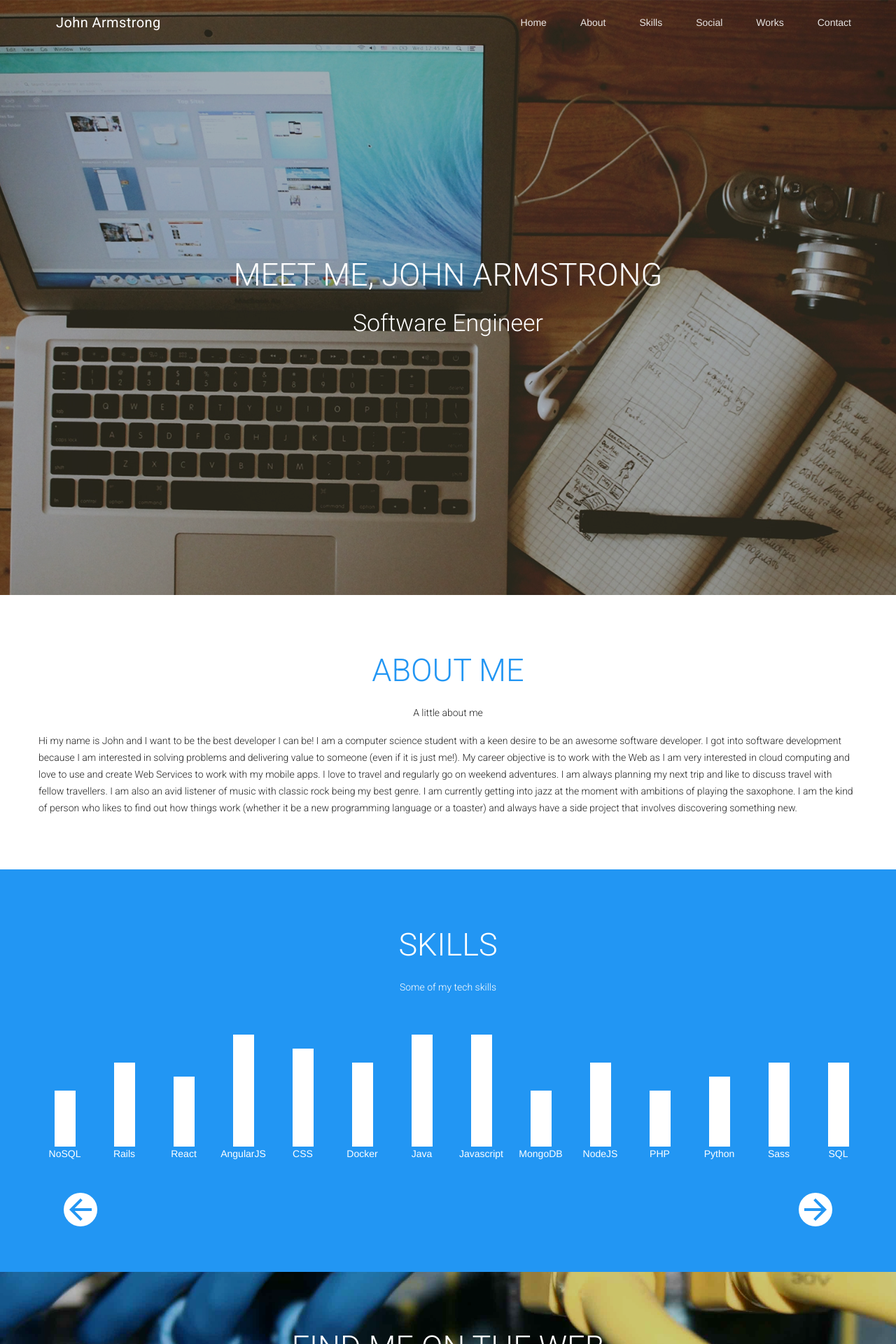
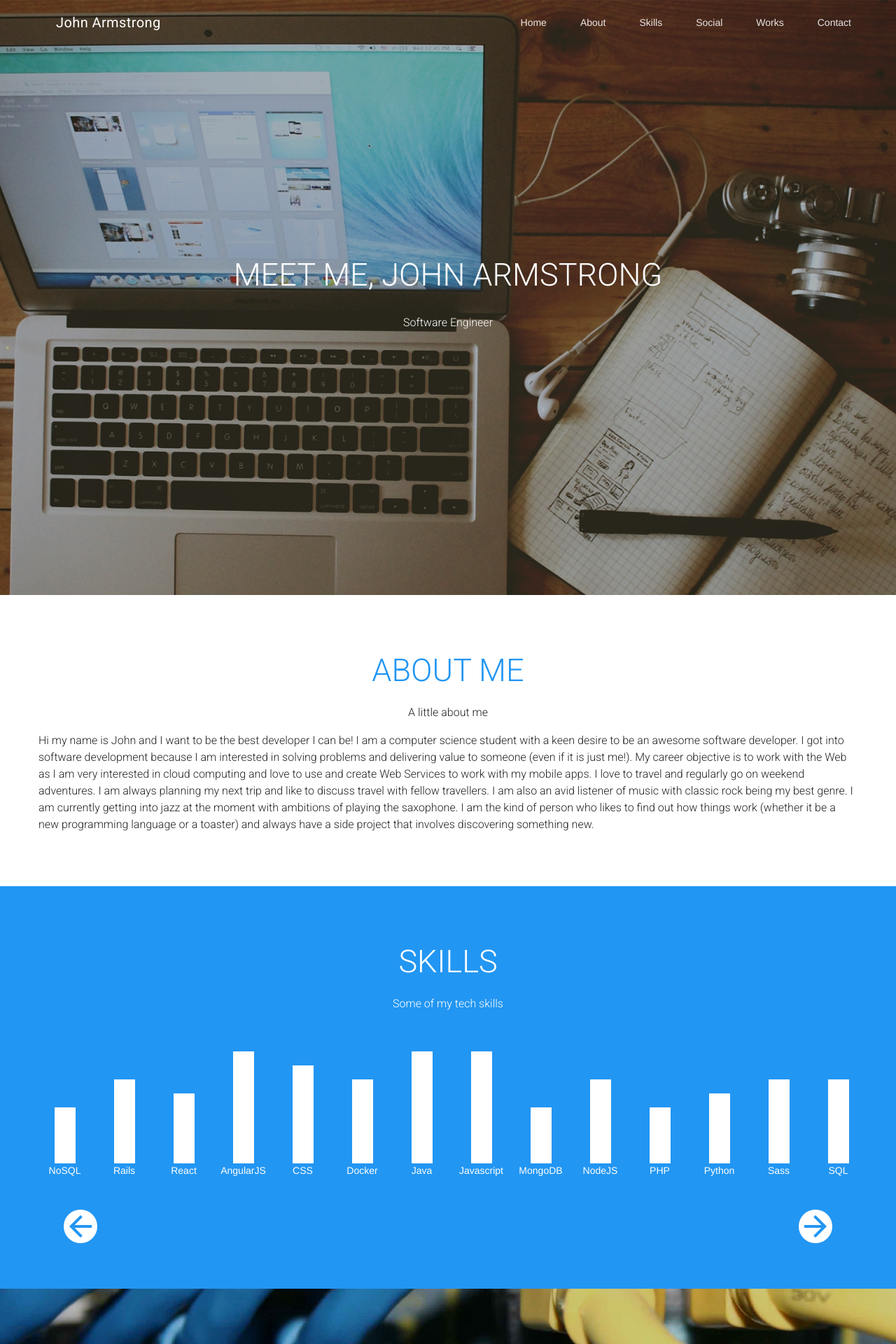
Before and after one commit to jman48/portfolio_site, a Jekyll site: the page built from index.html, in a window 1280 px wide. Shown: the top 1920 px of the page at 70% size. Built offline with Jekyll 4.4.1, drawn with Linux system fonts in a browser that asks for light colours; nearby versions of some CDN libraries.

Commit message:
Made text 16px to make it easier to read on large screens

```diff
--- /dev/null
+++ b/_sass/about.scss
@@ -0,0 +1,3 @@
+.content, .sub-header {
+  font-size: $base-font-size;
+}
--- a/_sass/works.scss
+++ b/_sass/works.scss
@@ -3,6 +3,10 @@
 
   .mdl-card__title, .mdl-card__supporting-text {
     color: $font_white;
+
+    p {
+      font-size: $base-font-size;
+    }
   }
 
   .card-inner {
--- a/css/main.scss
+++ b/css/main.scss
@@ -6,6 +6,7 @@
 
 @import "variables";
 
+@import "about";
 @import "hero";
 @import "sections";
 @import "contact";
```
